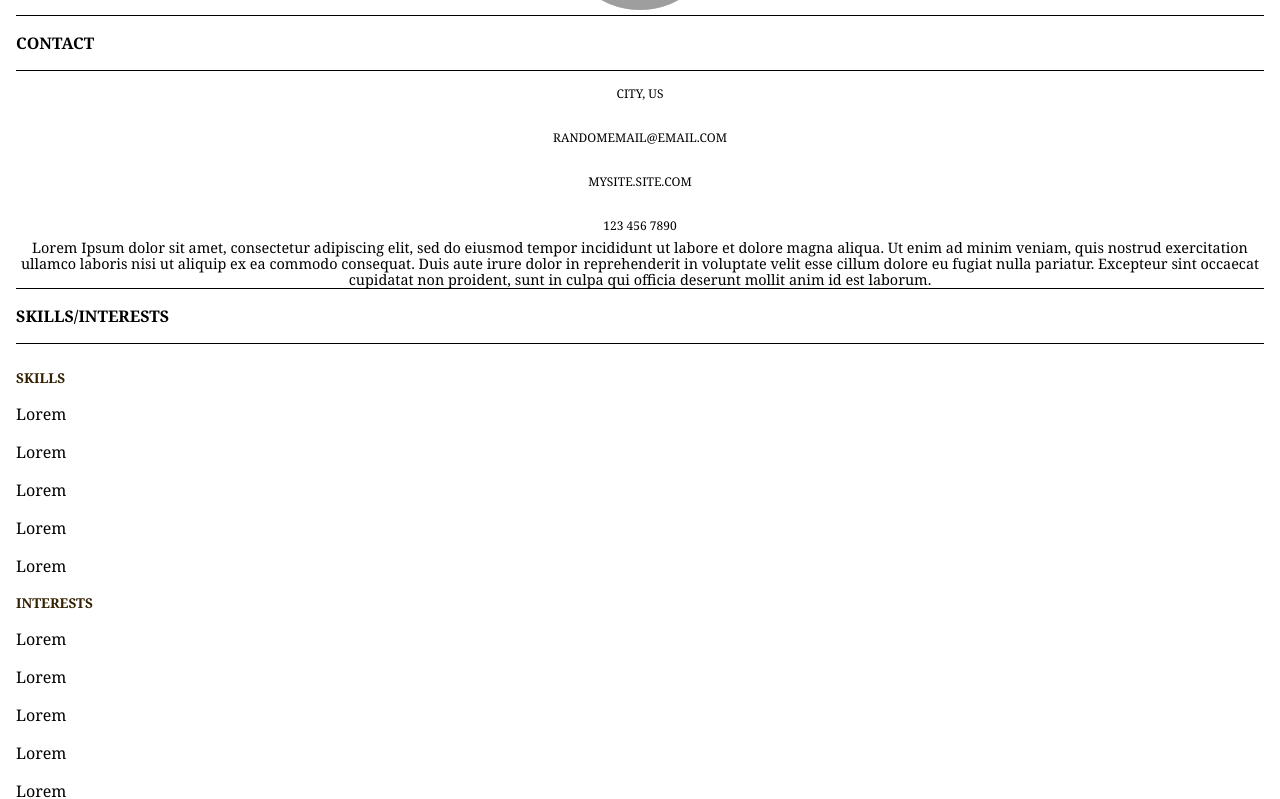
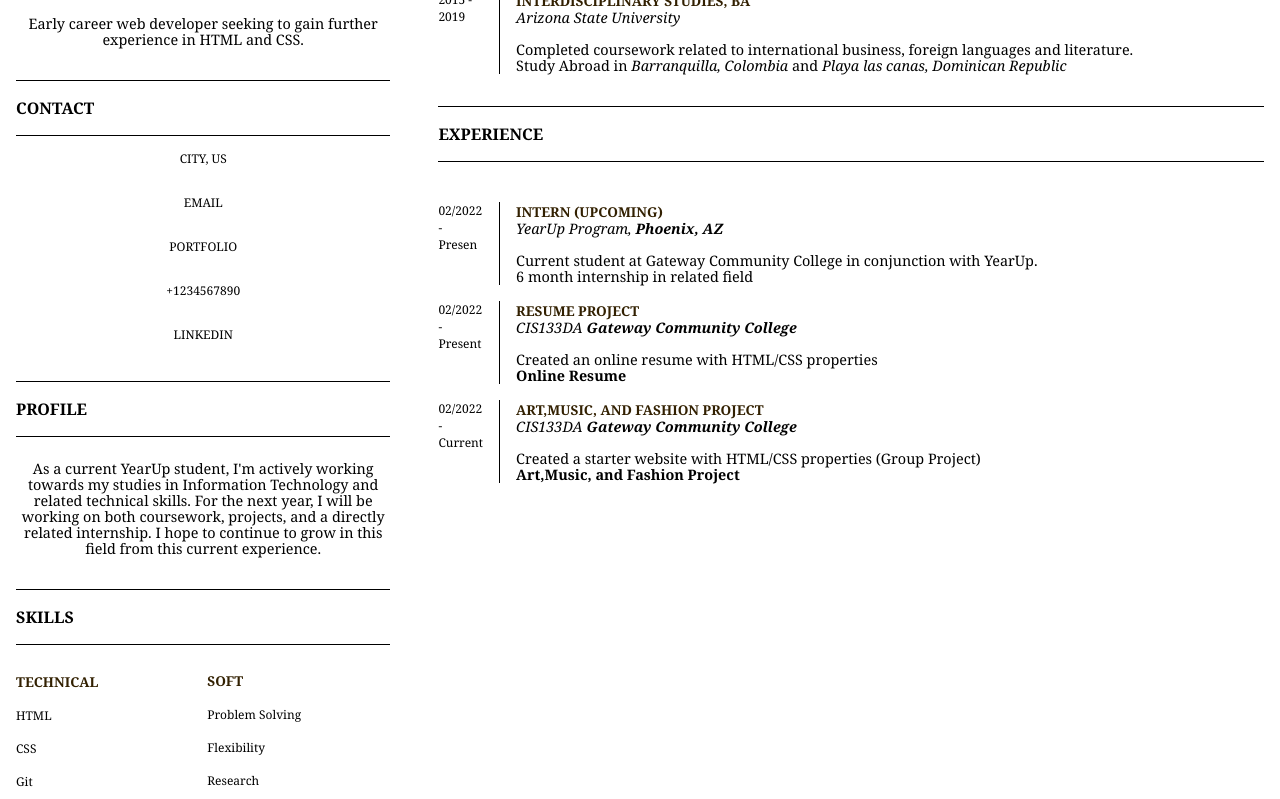
Before and after one commit to Cdcarey/resume, a plain HTML site: page index.html in a window 1280 px wide. Shown: the part 236-1035 px from the top of the page. Drawn offline with Linux system fonts and the light colour scheme; grey boxes are pictures that could not be loaded.

Commit message:
Update index.html

```diff
--- a/index.html
+++ b/index.html
@@ -7,110 +7,170 @@
   </head>
 
   <body>
-    <section class="profile">
+    <div class="structure">
+      <div class="column">
+        <div class="profile">
           <h1>Courtnei D. Carey</h1>
-      <p><em> Title </em></p>
-      <img
-        src="https://i.etsystatic.com/15855541/r/il/4d5ae6/1509546174/il_570xN.1509546174_ehs5.jpg"
-        alt=""
-        <
-      />
-    </section>
+          <br />
+          <p>Web Developer</p>
+          <div class="initials">CDC</div>
+        </div>
 
-    <section class="contact">
+        <div class="objectives">
+          <p>
+            Early career web developer seeking to gain further experience in
+            HTML and CSS.
+          </p>
+        </div>
+
+        <div class="contact">
           <h2>Contact</h2>
           <ul>
             <li>City, US</li>
-        <li>randomemail@email.com</li>
+            <li>
+              <a href="mailto: randomemail@email.com">Email</a>
+            </li>
             <!--- turn into a hyperlink later--->
-        <li>mysite.site.com</li>
+            <li><a href="mysite.site.com">Portfolio</a></li>
             <!--- turn into a hyperlink later--->
-        <li>123 456 7890</li>
+            <li><a href="tel:+1234567890">+1234567890</a></li>
+            <li>
+              <a href="linkedin.com/first.last25">LinkedIn</a>
+            </li>
           </ul>
-    </section>
+        </div>
 
-    <section class="objectives">
+        <div class="aboutme">
+          <h2>Profile</h2>
+
           <p>
-        Lorem Ipsum dolor sit amet, consectetur adipiscing elit, sed do eiusmod
-        tempor incididunt ut labore et dolore magna aliqua. Ut enim ad minim
-        veniam, quis nostrud exercitation ullamco laboris nisi ut aliquip ex ea
-        commodo consequat. Duis aute irure dolor in reprehenderit in voluptate
-        velit esse cillum dolore eu fugiat nulla pariatur. Excepteur sint
-        occaecat cupidatat non proident, sunt in culpa qui officia deserunt
-        mollit anim id est laborum.
+            As a current YearUp student, I'm actively working towards my studies
+            in Information Technology and related technical skills. For the next
+            year, I will be working on both coursework, projects, and a directly
+            related internship. I hope to continue to grow in this field from
+            this current experience.
           </p>
-    </section>
+        </div>
 
-    <section class="extras">
-      <h2>Skills/Interests</h2>
+        <div class="skills">
+          <h2>Skills</h2>
           <ul>
             <li>
-          <h3>Skills</h3>
+              <br />
+              <h3>Technical</h3>
               <ul>
-            <li>Lorem</li>
-            <li>Lorem</li>
-            <li>Lorem</li>
-            <li>Lorem</li>
-            <li>Lorem</li>
+                <li>HTML</li>
+                <li>CSS</li>
+                <li>Git</li>
+                <li>60 WPM</li>
               </ul>
             </li>
             <li>
-          <h3>Interests</h3>
+              <h3>Soft</h3>
               <ul>
-            <li>Lorem</li>
-            <li>Lorem</li>
-            <li>Lorem</li>
-            <li>Lorem</li>
-            <li>Lorem</li>
+                <li>Problem Solving</li>
+                <li>Flexibility</li>
+                <li>Research</li>
+                <li>Teamwork</li>
+                <li>Detail-oriented</li>
               </ul>
             </li>
           </ul>
-    </section>
+        </div>
+      </div>
 
-    <section class="education">
+      <div class="column">
+        <div class="education">
           <h2>Education</h2>
           <ul class="timeline">
-        <li class="years">
-          <div class="timeframe">2022 - 2023</div>
-          <div class="events">
+            <li class="event">
+              <span class="duration">2022 - Present</span>
+              <div class="info">
                 <h3>Information Technology, CCL</h3>
-            <p>Gateway Community College</p>
+                <p><em>Gateway Community College</em></p>
                 <p>
-              Lorem Ipsum dolor sit amet, consectetur adipiscing elit, sed do
-              eiusmod tempor incididunt ut labore et dolore magna aliqua.
+                  Currently learning intro level HTML/CSS and completing
+                  projects (group and solo) related to these studies.
                 </p>
               </div>
             </li>
           </ul>
           <!---next education listing--->
           <ul class="timeline">
-        <li class="years">
-          <div class="timeframe">2015 - 2019</div>
-          <div class="events">
+            <li class="event">
+              <span class="duration">2015 - 2019</span>
+              <div class="info">
                 <h3>Interdisciplinary Studies, BA</h3>
-            <p>Arizona State University</p>
+                <p><em>Arizona State University</em></p>
                 <p>
-              Lorem Ipsum dolor sit amet, consectetur adipiscing elit, sed do
-              eiusmod tempor incididunt ut labore et dolore magna aliqua.
+                  Completed coursework related to international business,
+                  foreign languages and literature.
+                  <br />
+                  Study Abroad in <em>Barranquilla, Colombia</em> and
+                  <em>Playa las canas, Dominican Republic</em>
                 </p>
               </div>
             </li>
           </ul>
-    </section>
+        </div>
 
-    <section class="experience">
+        <div class="experience">
           <h2>Experience</h2>
           <ul class="timeline">
-        <li class="years">
-          <div class="timeframe">2017 - 2018</div>
+            <li class="event">
+              <span class="duration">02/2022 - Presen</span>
+              <div class="info">
+                <h3>Intern (Upcoming)</h3>
+                <p>
+                  <em>YearUp Program, <strong>Phoenix, AZ</strong></em>
+                </p>
+                <p>
+                  Current student at Gateway Community College in conjunction
+                  with YearUp.
+                  <br />
+                  6 month internship in related field
+                </p>
+              </div>
             </li>
           </ul>
-          <h3>Intern</h3>
-          <p>Gingerbread Shed Corporation</p>
+          <!---next exp. listing--->
+          <ul class="timeline">
+            <li class="event">
+              <span class="duration">02/2022 - Present</span>
+              <div class="info">
+                <h3>Resume Project</h3>
                 <p>
-            Lorem Ipsum dolor sit amet, consectetur adipiscing elit, sed do
-            eiusmod tempor incididunt ut labore et dolore magna aliqua.
+                  <em>CIS133DA <strong> Gateway Community College</strong></em>
                 </p>
-        </section>
+                <p>
+                  Created an online resume with HTML/CSS properties
+                  <br />
+                  <a href="mysite.site.com"><strong>Online Resume</strong></a>
+                </p>
+              </div>
+            </li>
+          </ul>
+          <ul class="timeline">
+            <li class="event">
+              <span class="duration">02/2022 - Current</span>
+              <div class="info">
+                <h3>Art,Music, and Fashion Project</h3>
+                <p>
+                  <em>CIS133DA <strong> Gateway Community College</strong></em>
+                </p>
+                <p>
+                  Created a starter website with HTML/CSS properties (Group
+                  Project)
+                  <br />
+                  <a href="mysite.site.com"
+                    ><strong>Art,Music, and Fashion Project</strong></a
+                  >
+                </p>
+              </div>
+            </li>
+          </ul>
+        </div>
+      </div>
+    </div>
   </body>
 </html>
```
Lines whose indentation alone changed are shown as unchanged.
